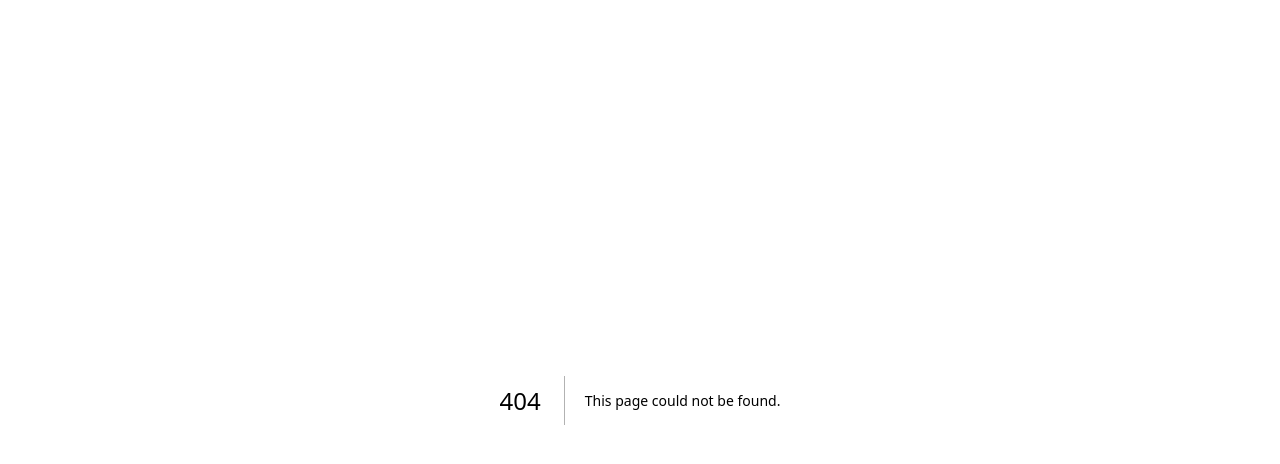
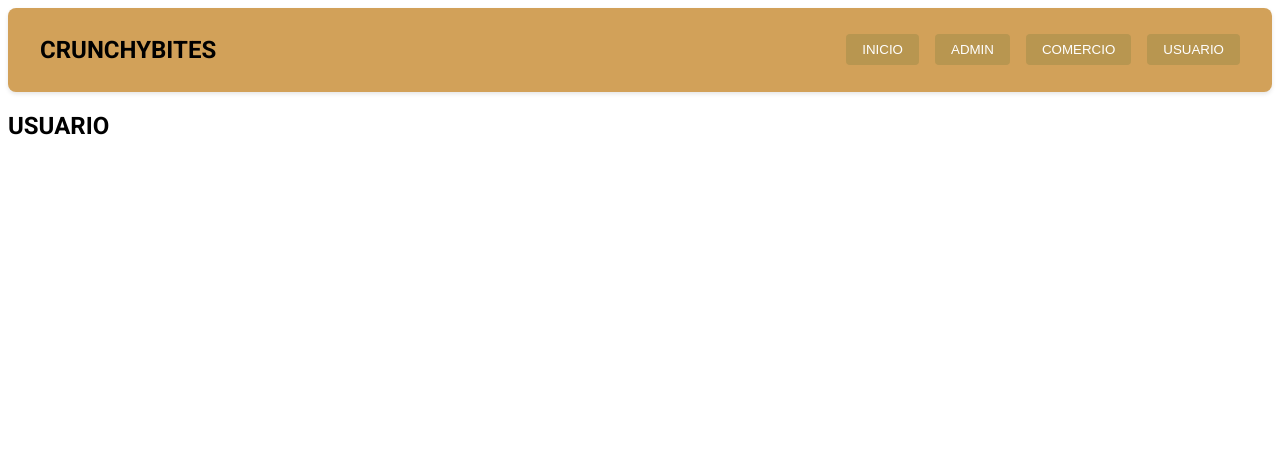
Before and after one commit to Javierno9911/Next-PracticaUNI, a Next.js app: page /usuario in a window 1280 px wide. Before the commit this address had no page. Shown: the top 464 px of the page. Built offline with nearby package versions, Linux system fonts and the light colour scheme.

Commit message:
v 0.0.1
Creados todos los page.js y el navbar con links

```diff
--- a/app/globals.css
+++ b/app/globals.css
@@ -1,107 +1,40 @@
-:root {
-  --max-width: 1100px;
-  --border-radius: 12px;
-  --font-mono: ui-monospace, Menlo, Monaco, 'Cascadia Mono', 'Segoe UI Mono',
-    'Roboto Mono', 'Oxygen Mono', 'Ubuntu Monospace', 'Source Code Pro',
-    'Fira Mono', 'Droid Sans Mono', 'Courier New', monospace;
-
-  --foreground-rgb: 0, 0, 0;
-  --background-start-rgb: 214, 219, 220;
-  --background-end-rgb: 255, 255, 255;
-
-  --primary-glow: conic-gradient(
-    from 180deg at 50% 50%,
-    #16abff33 0deg,
-    #0885ff33 55deg,
-    #54d6ff33 120deg,
-    #0071ff33 160deg,
-    transparent 360deg
-  );
-  --secondary-glow: radial-gradient(
-    rgba(255, 255, 255, 1),
-    rgba(255, 255, 255, 0)
-  );
-
-  --tile-start-rgb: 239, 245, 249;
-  --tile-end-rgb: 228, 232, 233;
-  --tile-border: conic-gradient(
-    #00000080,
-    #00000040,
-    #00000030,
-    #00000020,
-    #00000010,
-    #00000010,
-    #00000080
-  );
-
-  --callout-rgb: 238, 240, 241;
-  --callout-border-rgb: 172, 175, 176;
-  --card-rgb: 180, 185, 188;
-  --card-border-rgb: 131, 134, 135;
+body {
+    background-color: #ffffff;
 }
 
-@media (prefers-color-scheme: dark) {
-  :root {
-    --foreground-rgb: 255, 255, 255;
-    --background-start-rgb: 0, 0, 0;
-    --background-end-rgb: 0, 0, 0;
-
-    --primary-glow: radial-gradient(rgba(1, 65, 255, 0.4), rgba(1, 65, 255, 0));
-    --secondary-glow: linear-gradient(
-      to bottom right,
-      rgba(1, 65, 255, 0),
-      rgba(1, 65, 255, 0),
-      rgba(1, 65, 255, 0.3)
-    );
-
-    --tile-start-rgb: 2, 13, 46;
-    --tile-end-rgb: 2, 5, 19;
-    --tile-border: conic-gradient(
-      #ffffff80,
-      #ffffff40,
-      #ffffff30,
-      #ffffff20,
-      #ffffff10,
-      #ffffff10,
-      #ffffff80
-    );
-
-    --callout-rgb: 20, 20, 20;
-    --callout-border-rgb: 108, 108, 108;
-    --card-rgb: 100, 100, 100;
-    --card-border-rgb: 200, 200, 200;
-  }
+/* Estilos generales para los div */
+.container {
+    display: flex;
+    justify-content: space-between;
+    margin-top: 50px;
 }
 
-* {
-  box-sizing: border-box;
-  padding: 0;
-  margin: 0;
+/* Primer div a la izquierda */
+.container > div:first-child {
+    flex: 1; /* Ocupa todo el espacio disponible */
+    background-color: #d2a159;
+    border: 1px solid #ccc; /* Borde */
+    border-radius: 10px; /* Redondear esquinas */
+    padding: 255px; /* Ajusta el tamaño vertical */
+
 }
 
-html,
-body {
-  max-width: 100vw;
-  overflow-x: hidden;
+/* Segundo div a la derecha */
+.container > div:last-child {
+    display: flex;
+    flex-direction: column;
+    gap: 10px; /* Espacio entre los divs internos */
+    width: 50%; /* Ancho de los divs internos */
+    border-radius: 10px; /* Redondear esquinas */
+    padding: 20px; /* Ajusta el tamaño vertical */
 }
 
-body {
-  color: rgb(var(--foreground-rgb));
-  background: linear-gradient(
-      to bottom,
-      transparent,
-      rgb(var(--background-end-rgb))
-    )
-    rgb(var(--background-start-rgb));
+/* Estilos adicionales para los div internos si es necesario */
+.container > div > div {
+    /* Estilos para los div internos */
+    border: 1px solid #ccc;
+    background-color: #d2a159;
+    padding: 20px; /* Ajusta el tamaño vertical */
+    flex: 1; /* Ocupa todo el espacio disponible verticalmente */
+    border-radius: 8px; /* Redondear esquinas */
 }
-
-a {
-  color: inherit;
-  text-decoration: none;
-}
-
-@media (prefers-color-scheme: dark) {
-  html {
-    color-scheme: dark;
-  }
-}
--- a/app/layout.js
+++ b/app/layout.js
@@ -1,17 +1,29 @@
-import { Inter } from 'next/font/google'
-import './globals.css'
+import Navbar from '@/components/Navbar';
+import { Roboto } from 'next/font/google'
 
-const inter = Inter({ subsets: ['latin'] })
+//Después de CSS
+import "./globals.css"
 
 export const metadata = {
-  title: 'Create Next App',
-  description: 'Generated by create next app',
+  title: "CrunchyBites",
+  description: "Las mejores croquetas del pais",
+  keywords: "tienda, online, ecommerce"
 }
+
+const roboto = Roboto({
+  weight: ["300", "400", "500", "700"],
+  styles: ["italic", "normal"],
+  subsets: ["latin"]
+})
 
 export default function RootLayout({ children }) {
   return (
-    <html lang="en">
-      <body className={inter.className}>{children}</body>
+    <html>
+      <body className={roboto.className}>
+        <Navbar />
+
+        {children}
+      </body>
     </html>
   )
 }
--- /dev/null
+++ b/app/usuario/page.js
@@ -0,0 +1,9 @@
+function AboutPage() {
+    return <section>
+        <h1>USUARIO</h1>
+
+    </section>
+
+}
+
+export default AboutPage;
--- /dev/null
+++ b/components/Navbar.css
@@ -0,0 +1,28 @@
+.navbar {
+    display: flex;
+    justify-content: space-between;
+    align-items: center;
+    padding: 0.5rem 2rem;
+    background-color: #d2a159;
+    border-radius: 8px;
+    box-shadow: 0 2px 4px rgba(0, 0, 0, 0.1);
+  }
+
+  .button-container {
+    display: flex;
+    gap: 1rem; /* Puedes ajustar el espacio entre los botones aquí */
+  }
+
+  .nav-button {
+    background-color: #b89650;
+    color: #fff;
+    padding: 0.5rem 1rem;
+    border: none;
+    border-radius: 4px;
+    cursor: pointer;
+    transition: background-color 0.3s ease;
+  }
+
+  .nav-button:hover {
+    background-color: #996f40;
+  }
--- /dev/null
+++ b/components/Navbar.jsx
@@ -0,0 +1,24 @@
+import Link from 'next/link';
+import './Navbar.css';
+
+export default function Navbar() {
+  return (
+    <nav className="navbar py-5">
+      <h1 className="text-3xl font-bold">CRUNCHYBITES</h1>
+      <div className="button-container">
+      <Link href="/">
+          <button className="nav-button">INICIO</button>
+        </Link>
+        <Link href="/admin">
+          <button className="nav-button">ADMIN</button>
+        </Link>
+        <Link href="/comercio">
+          <button className="nav-button">COMERCIO</button>
+        </Link>
+        <Link href="/usuario">
+          <button className="nav-button">USUARIO</button>
+        </Link>
+      </div>
+    </nav>
+  );
+}
```
Also changed, not shown: app/admin/page.js (added, +10 -0 lines), app/comercio/page.js (added, +9 -0 lines), app/invitado/page.js (added, +9 -0 lines), app/page.js (+13 -88 lines).
